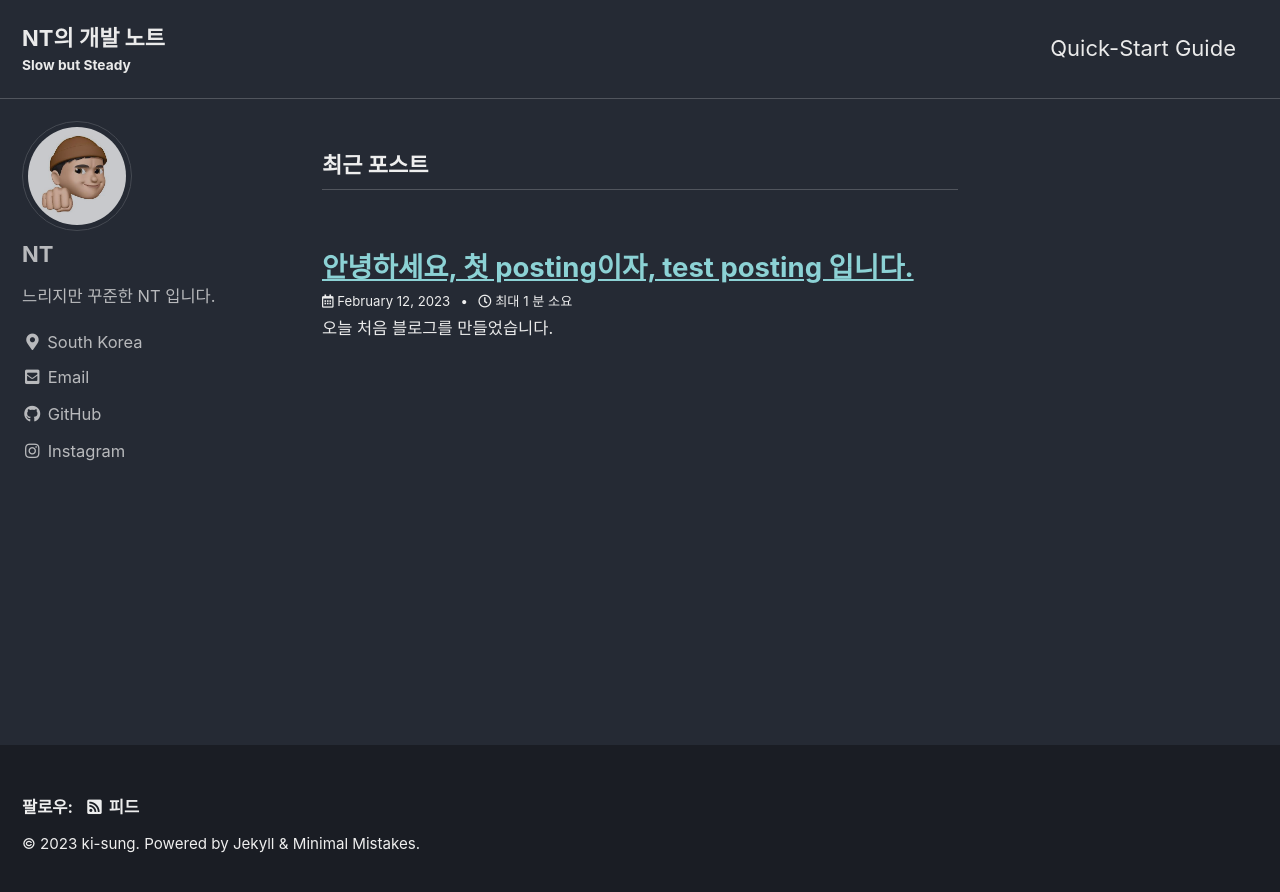
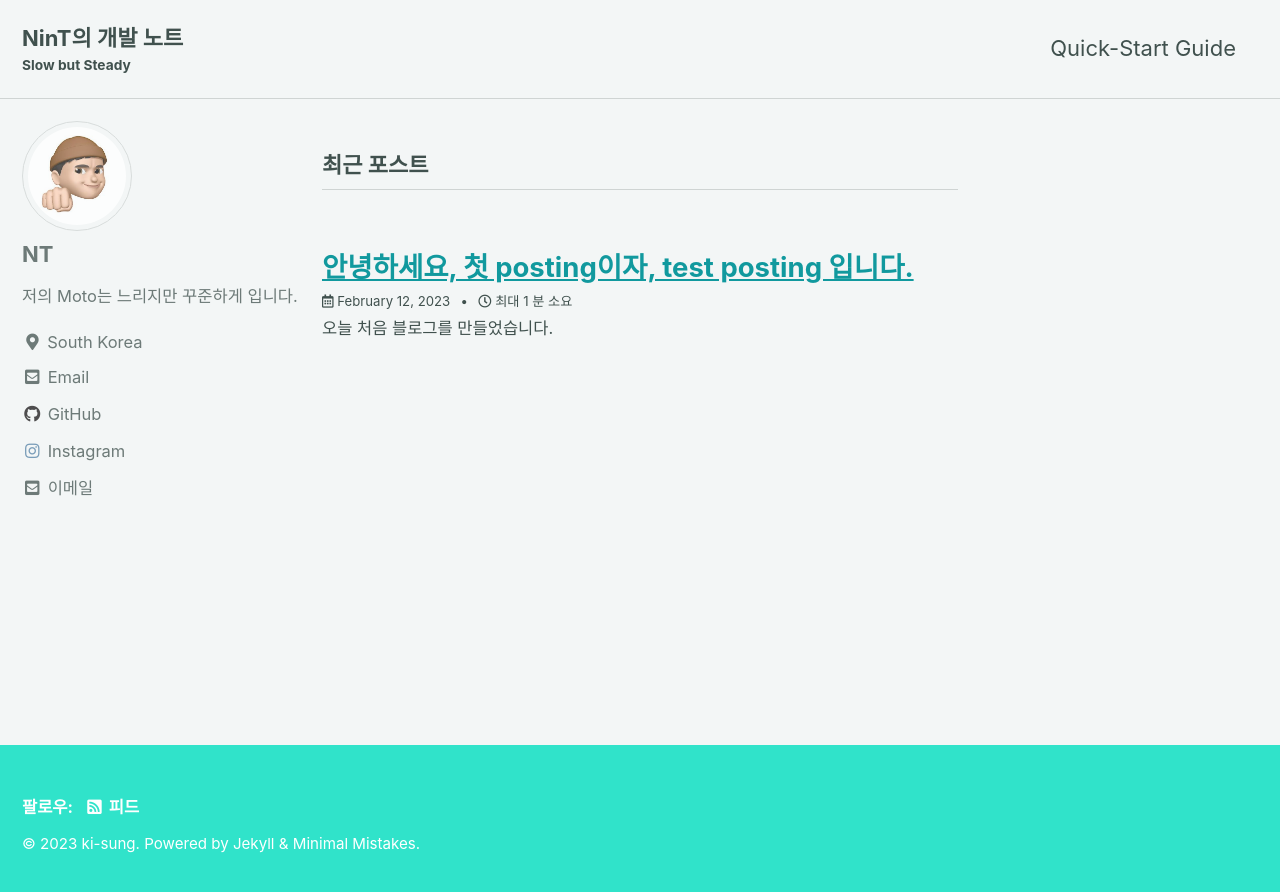
Before and after one commit to Ki-Sung/ki-sung.github.io, a Jekyll site: the page built from index.html, in a window 1280 px wide. Shown: the top 892 px of the page. Built offline with Jekyll 4.4.1, drawn with Linux system fonts in a browser that asks for light colours; cached includes are drawn as plain includes; the list of posts is cut into pages by our own code.

Commit message:
chaged profile for githubpage

```diff
--- a/_config.yml
+++ b/_config.yml
@@ -12,15 +12,15 @@
 
 # theme                  : "minimal-mistakes-jekyll"
 # remote_theme           : "mmistakes/minimal-mistakes"
-minimal_mistakes_skin    : "dark" # "air", "aqua", "contrast", "dark", "dirt", "neon", "mint", "plum", "sunrise"
+minimal_mistakes_skin    : "mint" # "air", "aqua", "contrast", "dark", "dirt", "neon", "mint", "plum", "sunrise"
 
 # Site Settings
 locale                   : "ko-KR"
-title                    : "NT의 개발 노트"
+title                    : "NinT의 개발 노트"
 title_separator          : "|"
 subtitle                 : "Slow but Steady"
 name                     : "ki-sung"
-description              : "NT의 개발 블로그 입니다."
+description              : "NinT의 개발 블로그 입니다."
 url                      : "https://ki-sung.github.io"
 baseurl                  : # the subpath of your site, e.g. "/blog"
 repository               : # GitHub username/repo-name e.g. "mmistakes/minimal-mistakes"
@@ -106,9 +106,9 @@ analytics:
 author:
   name             : "NT"
   avatar           : "/assets/images/kisung.jpeg" # path of avatar image, e.g. "/assets/images/bio-photo.jpg"
-  bio              : "느리지만 꾸준한 NT 입니다."
+  bio              : "저의 Moto는 느리지만 꾸준하게 입니다."
   location         : "South Korea"
-  email            :
+  email            : "kcs4912@gmail.com"
   links:
     - label: "Email"
       icon: "fas fa-fw fa-envelope-square"
```
